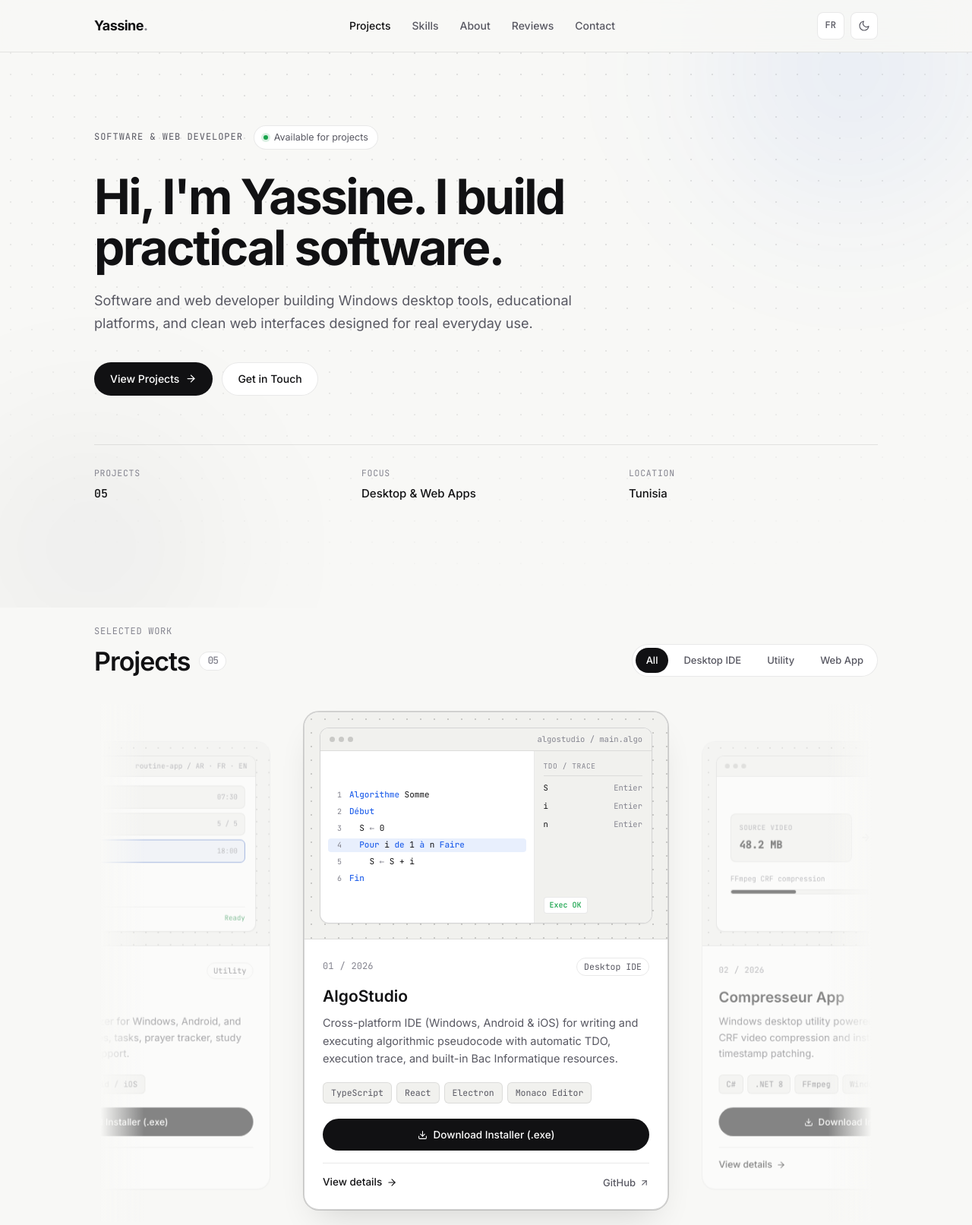
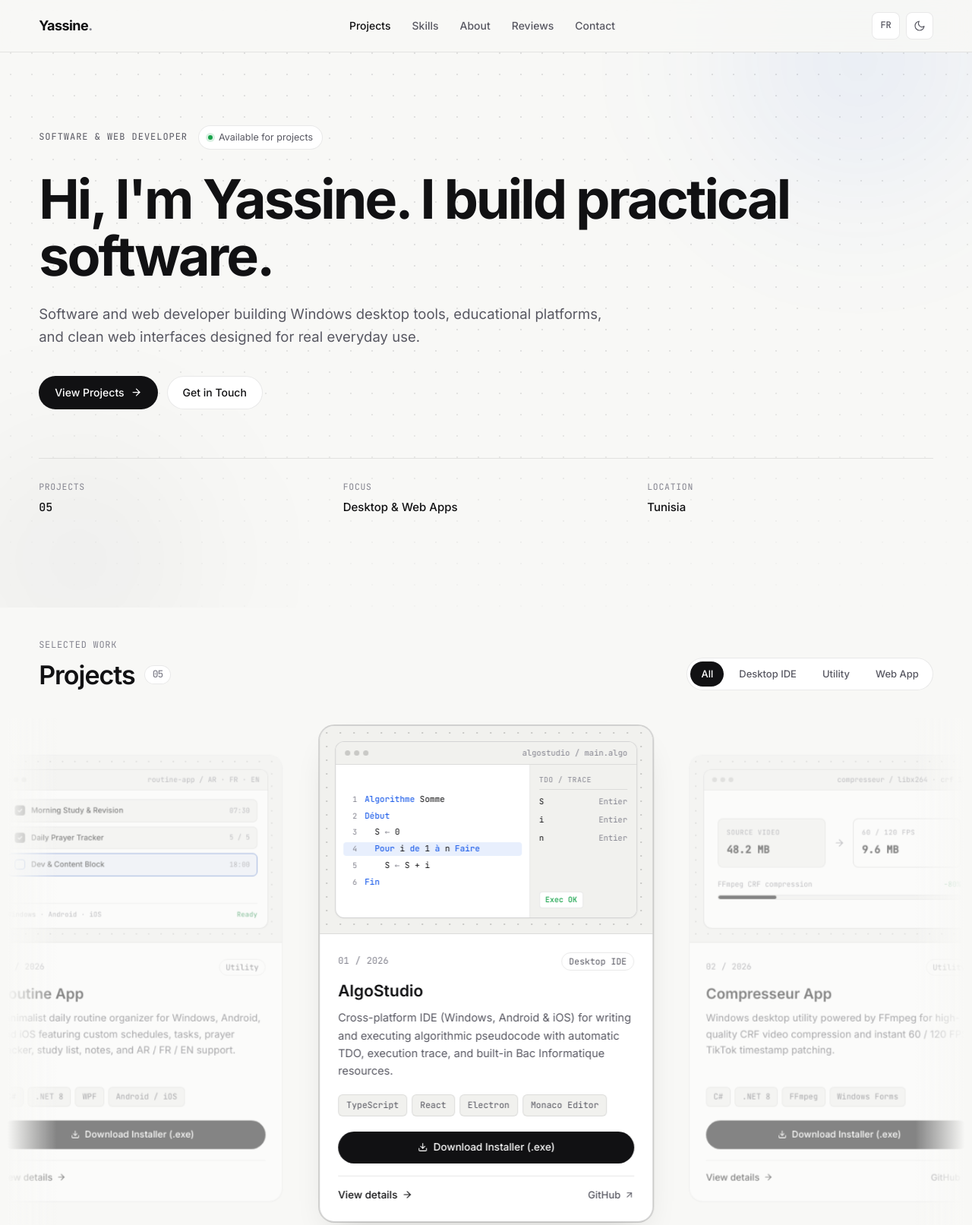
Before and after one commit to YassineM-Dev/Portfolio, a plain HTML site: page index.html in a window 1280 px wide. Shown: the top 1613 px of the page at 76% size. Drawn offline with Linux system fonts and the light colour scheme.

Commit message:
Expand portfolio layout to full viewport width with edge-to-edge carousel

```diff
--- a/assets/css/styles.css
+++ b/assets/css/styles.css
@@ -41,7 +41,8 @@
   --font-sans: "Inter", -apple-system, BlinkMacSystemFont, "Segoe UI", Roboto, sans-serif;
   --font-mono: "JetBrains Mono", ui-monospace, SFMono-Regular, Menlo, Consolas, monospace;
 
-  --container: 1080px;
+  --container: 100%;
+  --gutter: clamp(20px, 4vw, 64px);
   --ease: cubic-bezier(0.22, 1, 0.36, 1);
 }
 
@@ -118,8 +119,8 @@ body.modal-open {
   inset: 0;
   background-image: radial-gradient(var(--bg-grid-dot) 1px, transparent 1px);
   background-size: 28px 28px;
-  mask-image: radial-gradient(ellipse 85% 75% at 50% 25%, #000 35%, transparent 100%);
-  -webkit-mask-image: radial-gradient(ellipse 85% 75% at 50% 25%, #000 35%, transparent 100%);
+  mask-image: radial-gradient(ellipse 96% 85% at 50% 25%, #000 40%, transparent 100%);
+  -webkit-mask-image: radial-gradient(ellipse 96% 85% at 50% 25%, #000 40%, transparent 100%);
 }
 
 .bg-orb {
@@ -130,16 +131,16 @@ body.modal-open {
 }
 
 .bg-orb-1 {
-  width: 560px;
-  height: 560px;
+  width: clamp(460px, 42vw, 760px);
+  height: clamp(460px, 42vw, 760px);
   top: -190px;
   right: -120px;
   background: radial-gradient(circle, var(--bg-orb-1) 0%, transparent 70%);
 }
 
 .bg-orb-2 {
-  width: 520px;
-  height: 520px;
+  width: clamp(420px, 38vw, 700px);
+  height: clamp(420px, 38vw, 700px);
   bottom: -180px;
   left: -140px;
   background: radial-gradient(circle, var(--bg-orb-2) 0%, transparent 70%);
@@ -214,7 +215,7 @@ textarea {
   width: 100%;
   max-width: var(--container);
   margin: 0 auto;
-  padding: 0 24px;
+  padding: 0 var(--gutter);
 }
 
 /* Header */
@@ -397,8 +398,8 @@ textarea {
 
 .hero-title {
   margin: 0 0 22px;
-  max-width: 18ch;
-  font-size: clamp(38px, 6vw, 64px);
+  max-width: 22ch;
+  font-size: clamp(38px, 5.6vw, 76px);
   font-weight: 650;
   letter-spacing: -0.04em;
   line-height: 1.05;
@@ -407,8 +408,8 @@ textarea {
 
 .hero-subtitle {
   margin: 0 0 36px;
-  max-width: 56ch;
-  font-size: clamp(16px, 1.8vw, 18px);
+  max-width: 64ch;
+  font-size: clamp(16px, 1.45vw, 19px);
   line-height: 1.65;
   color: var(--text-secondary);
 }
@@ -539,14 +540,16 @@ textarea {
 
 .projects-slider-shell {
   position: relative;
-  --slide-w: 480px;
-  --slide-gap: 20px;
+  --slide-w: clamp(440px, 34vw, 540px);
+  --slide-gap: clamp(20px, 2vw, 32px);
 }
 
 .projects-viewport {
   position: relative;
   overflow: hidden;
   touch-action: pan-y;
+  margin: 0 calc(var(--gutter) * -1);
+  width: calc(100% + var(--gutter) * 2);
 }
 
 .projects-viewport::before,
@@ -555,7 +558,7 @@ textarea {
   position: absolute;
   top: 0;
   bottom: 14px;
-  width: 68px;
+  width: clamp(48px, 6vw, 112px);
   pointer-events: none;
   z-index: 4;
   opacity: 0;
@@ -1523,7 +1526,7 @@ textarea {
 .skills-showcase-grid {
   display: grid;
   grid-template-columns: 1.05fr 0.95fr;
-  gap: 24px;
+  gap: clamp(20px, 2.2vw, 32px);
   align-items: stretch;
 }
 
@@ -1647,12 +1650,13 @@ textarea {
 .about-grid {
   display: grid;
   grid-template-columns: 1.15fr 0.85fr;
-  gap: 56px;
+  gap: clamp(32px, 4.5vw, 72px);
   align-items: start;
 }
 
 .about-copy {
   margin-top: 22px;
+  max-width: 66ch;
   display: flex;
   flex-direction: column;
   gap: 16px;
@@ -1757,7 +1761,7 @@ textarea {
 .reviews-layout {
   display: grid;
   grid-template-columns: 0.92fr 1.08fr;
-  gap: 24px;
+  gap: clamp(20px, 2.2vw, 32px);
   align-items: stretch;
 }
 
@@ -2063,8 +2067,8 @@ textarea {
 
 .all-reviews-grid {
   display: grid;
-  grid-template-columns: repeat(2, minmax(0, 1fr));
-  gap: 20px;
+  grid-template-columns: repeat(auto-fill, minmax(340px, 1fr));
+  gap: 22px;
 }
 
 .review-item-card {
@@ -2150,14 +2154,14 @@ textarea {
 /* Contact Section */
 .contact-grid {
   display: grid;
-  grid-template-columns: 1fr 1fr;
-  gap: 56px;
+  grid-template-columns: 0.95fr 1.05fr;
+  gap: clamp(32px, 4.5vw, 72px);
   align-items: start;
 }
 
 .contact-desc {
   margin: 18px 0 28px;
-  max-width: 44ch;
+  max-width: 52ch;
   color: var(--text-secondary);
   font-size: 15.5px;
 }
@@ -2571,8 +2575,8 @@ textarea {
 }
 
 @media (max-width: 640px) {
-  .container {
-    padding: 0 16px;
+  :root {
+    --gutter: 16px;
   }
 
   .header-inner {
@@ -2621,7 +2625,7 @@ textarea {
   }
 
   .projects-slider-shell {
-    --slide-w: min(360px, calc(100vw - 76px));
+    --slide-w: min(360px, calc(100vw - 72px));
     --slide-gap: 14px;
   }
 
--- a/assets/js/app.js
+++ b/assets/js/app.js
@@ -783,7 +783,7 @@
   }
 
   const AUTOPLAY_MS = 5500;
-  const SLIDER_CLONE_COUNT = 2;
+  const SLIDER_CLONE_COUNT = 3;
   const SLIDER_ANIM_MS = 580;
 
   let sliderFilteredProjects = [];
```
